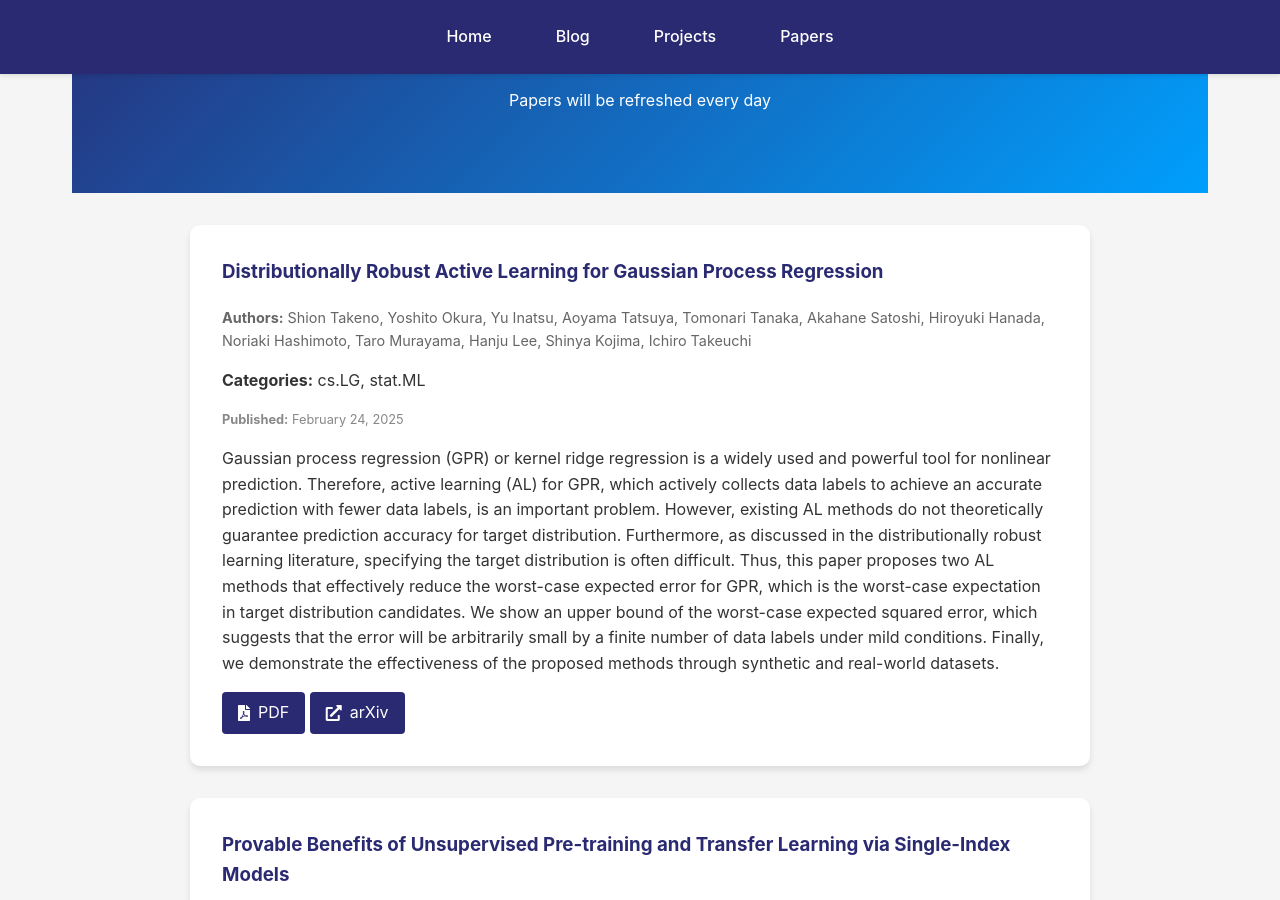
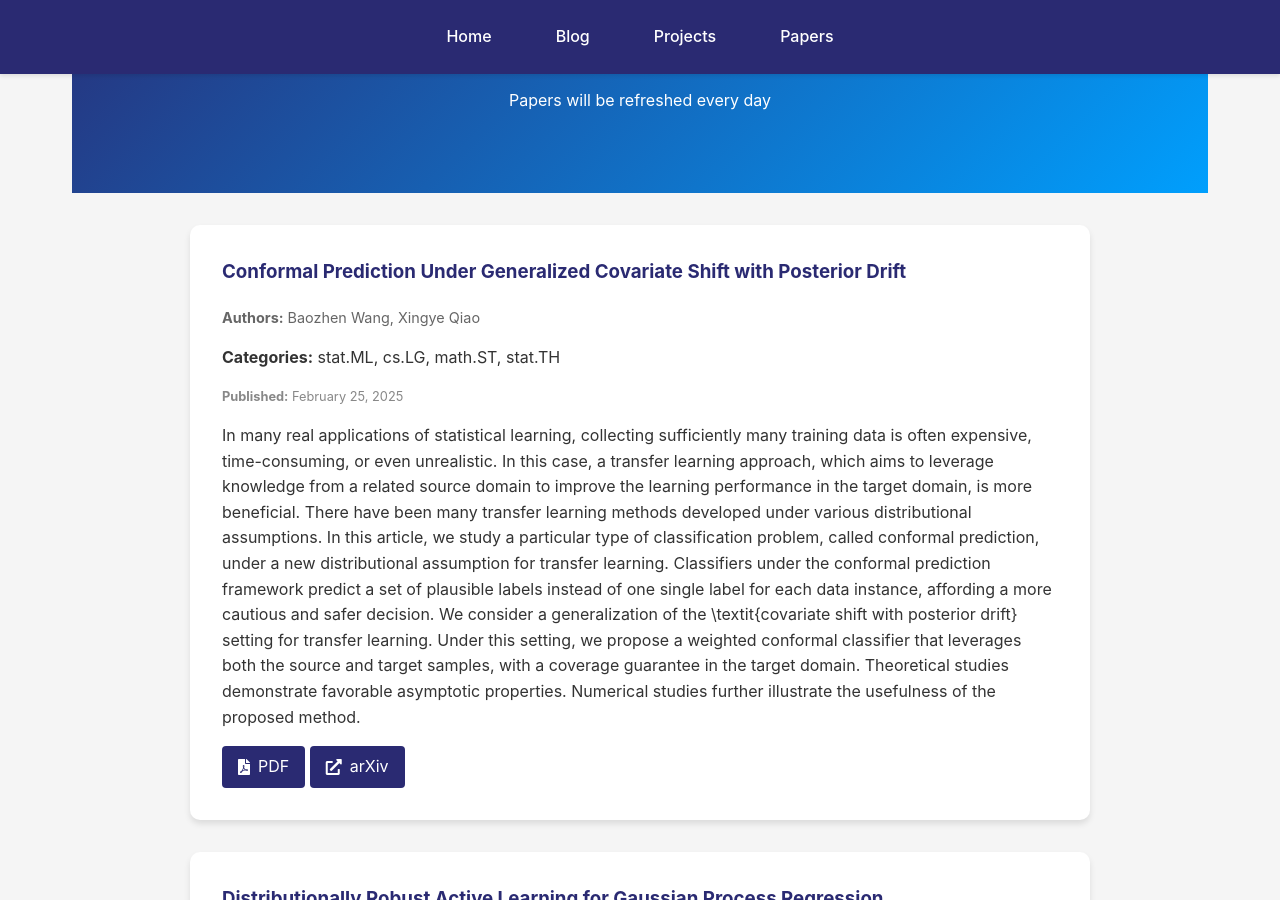
Before and after one commit to kyZhan2002/mypage, a Jekyll site: the page built from papers/index.html, in a window 1280 px wide and 900 px high, scrolled down 304 px. Built offline with Jekyll 4.4.1, drawn with Linux system fonts in a browser that asks for light colours.

Commit message:
Update arXiv papers

```diff
--- a/_data/arxiv_cache.json
+++ b/_data/arxiv_cache.json
@@ -1,6 +1,23 @@
 {
-  "timestamp": 1740532522,
+  "timestamp": 1740618938,
   "papers": [
+    {
+      "title": "Conformal Prediction Under Generalized Covariate Shift with Posterior\n  Drift",
+      "authors": [
+        "Baozhen Wang",
+        "Xingye Qiao"
+      ],
+      "abstract": "In many real applications of statistical learning, collecting sufficiently\nmany training data is often expensive, time-consuming, or even unrealistic. In\nthis case, a transfer learning approach, which aims to leverage knowledge from\na related source domain to improve the learning performance in the target\ndomain, is more beneficial. There have been many transfer learning methods\ndeveloped under various distributional assumptions. In this article, we study a\nparticular type of classification problem, called conformal prediction, under a\nnew distributional assumption for transfer learning. Classifiers under the\nconformal prediction framework predict a set of plausible labels instead of one\nsingle label for each data instance, affording a more cautious and safer\ndecision. We consider a generalization of the \\textit{covariate shift with\nposterior drift} setting for transfer learning. Under this setting, we propose\na weighted conformal classifier that leverages both the source and target\nsamples, with a coverage guarantee in the target domain. Theoretical studies\ndemonstrate favorable asymptotic properties. Numerical studies further\nillustrate the usefulness of the proposed method.",
+      "published": "February 25, 2025",
+      "categories": [
+        "stat.ML",
+        "cs.LG",
+        "math.ST",
+        "stat.TH"
+      ],
+      "pdf_link": "http://arxiv.org/pdf/2502.17744v1",
+      "arxiv_url": "http://arxiv.org/abs/2502.17744v1"
+    },
     {
       "title": "Distributionally Robust Active Learning for Gaussian Process Regression",
       "authors": [
```
